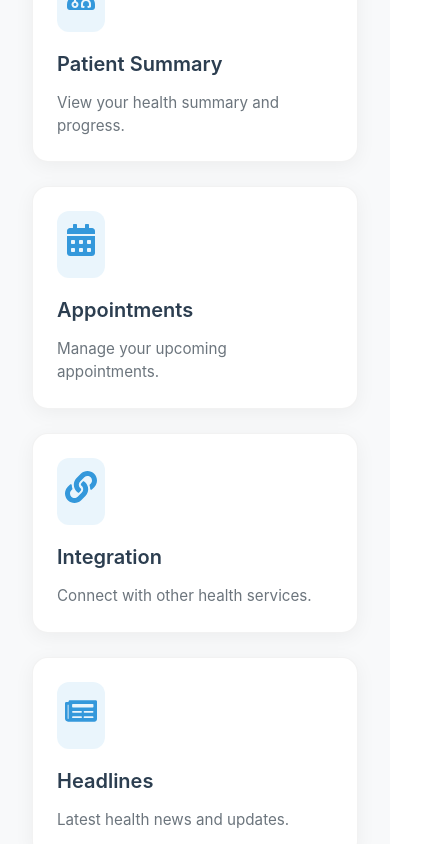
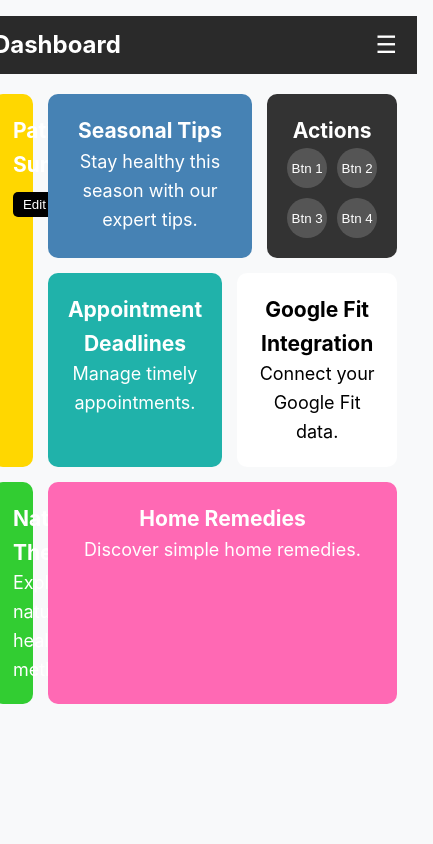
Before and after one commit to ishubhgupta/Arogyam, a React (Vite) app in the folder frontend/: page /dashboard in a window 390 px wide. Shown: the top 844 px of the page, 433 px wide, since content can reach past the window. Built offline with nearby package versions, Linux system fonts and the light colour scheme.

Commit message:
refactor Dashboard layout and styles for improved organization and responsiveness; add sidebar and grid structure

```diff
--- a/frontend/src/pages/Dashboard.css
+++ b/frontend/src/pages/Dashboard.css
@@ -85,3 +85,228 @@
     grid-template-columns: 1fr;
   }
 }
+
+/* General Page Styles */
+body {
+  font-family: Arial, sans-serif;
+  background-color: #121212;
+  color: white;
+  margin: 0;
+  padding: 0;
+}
+
+/* Sidebar */
+.sidebar {
+  display: flex;
+  justify-content: space-between;
+  align-items: center;
+  padding: 10px 20px;
+  background-color: #2a2a2a;
+}
+
+/* Menu Button */
+.menu-btn {
+  background: none;
+  border: none;
+  font-size: 24px;
+  color: white;
+  cursor: pointer;
+}
+
+/* Updated Grid Layout to 6 columns and 3 rows */
+.grid-container {
+  display: grid;
+  grid-template-columns: repeat(6, 1fr);
+  grid-template-rows: repeat(3, auto);
+  grid-gap: 15px;
+  padding: 20px;
+}
+
+/* Utility: Span two columns */
+.span2 {
+  grid-column: span 2;
+}
+
+/* Card Styles */
+.card {
+  background-color: #333;
+  padding: 20px;
+  border-radius: 10px;
+  text-align: center;
+  font-size: 18px;
+  position: relative;
+}
+
+/* Patient Summary: cells 1,2,7,8 */
+.patient {
+  grid-column: 1 / span 2;
+  grid-row: 1 / span 2;
+}
+
+/* Seasonal Tips: cells 3,4,5 */
+.seasonal {
+  grid-column: 3 / span 3;
+  grid-row: 1;
+}
+
+/* Actions: cell 6 */
+.action {
+  grid-column: 6;
+  grid-row: 1;
+}
+
+/* Appointment Deadlines: cell 9 */
+.appointment {
+  grid-column: 3;
+  grid-row: 2;
+}
+
+/* Google Fit Integration: cells 10,11,12 */
+.google {
+  grid-column: 4 / span 3;
+  grid-row: 2;
+}
+
+/* Natural Therapy: cells 13,14 */
+.natural {
+  grid-column: 1 / span 2;
+  grid-row: 3;
+}
+
+/* Home Remedies: cells 15,16,17,18 */
+.home {
+  grid-column: 3 / span 4;
+  grid-row: 3;
+}
+
+/* New rule: Patient Summary spanning two rows */
+.double {
+  grid-row: span 2;
+}
+
+/* Remove composite card styles if not needed */
+/* .composite { ... } */
+/* .composite-left { ... } */
+/* .composite-right { ... } */
+
+/* Actions Card: Button Grid in 2x2 layout with circular buttons */
+.actions .button-grid {
+  display: grid;
+  grid-template-columns: repeat(2, 1fr);
+  gap: 10px;
+}
+.actions .button-grid button {
+  width: 40px;
+  height: 40px;
+  padding: 0;
+  border-radius: 50% !important;
+  background-color: #555;
+  color: #fff;
+  border: none;
+  display: flex;
+  align-items: center;
+  justify-content: center;
+  cursor: pointer;
+}
+.actions .button-grid button:hover {
+  background-color: #777;
+}
+
+/* Utility: Span two columns with higher specificity */
+.grid-container .span2 {
+  grid-column: span 2 !important;
+}
+
+/* Composite Card: split into 75% (left) and 25% (right) with higher specificity */
+/* .grid-container .composite {
+  display: flex;
+  flex-direction: row;
+}
+.grid-container .composite > .composite-left {
+  flex: 3;
+  padding: 10px;
+  border-right: 1px solid rgba(255, 255, 255, 0.3);
+  text-align: left;
+}
+.grid-container .composite > .composite-right {
+  flex: 1;
+  padding: 10px;
+} */
+
+/* Updated action grid buttons to be circular */
+/* .grid-container .composite > .composite-right .button-grid button {
+  width: 40px;
+  height: 40px;
+  padding: 0;
+  border-radius: 50% !important;
+  background-color: #555;
+  color: #fff;
+  border: none;
+  display: flex;
+  align-items: center;
+  justify-content: center;
+  cursor: pointer;
+}
+.grid-container .composite > .composite-right .button-grid button:hover {
+  background-color: #777;
+} */
+
+/* Color Variations */
+.yellow { background-color: #FFD700; }
+.blue   { background-color: #4682B4; }
+.red    { background-color: #FF6347; }
+.white  { background-color: #FFFFFF; color: black; }
+.green  { background-color: #32CD32; }
+.teal   { background-color: #20B2AA; }
+.pink   { background-color: #FF69B4; }
+
+/* Fullspan for Home Remedies Card */
+.fullspan {
+  grid-column: span 2;
+}
+
+/* Buttons Card Grid */
+.buttons-card .button-grid {
+  display: grid;
+  grid-template-columns: repeat(2, 1fr);
+  gap: 10px;
+}
+.buttons-card .button-grid button {
+  padding: 10px;
+  border: none;
+  border-radius: 5px;
+  background-color: #555;
+  color: #fff;
+  cursor: pointer;
+}
+.buttons-card .button-grid button:hover {
+  background-color: #777;
+}
+
+/* Icons */
+.icon {
+  font-size: 30px;
+  margin-top: 10px;
+}
+
+/* Edit Button */
+.edit-btn {
+  background-color: #000;
+  color: white;
+  border: none;
+  padding: 5px 10px;
+  border-radius: 5px;
+  margin-top: 10px;
+  cursor: pointer;
+}
+
+.edit-btn:hover {
+  background-color: #444;
+}
+
+/* Responsive Design */
+@media (max-width: 768px) {
+  .grid-container {
+    grid-template-columns: 1fr;
+  }
+}
--- a/frontend/src/pages/Dashboard.jsx
+++ b/frontend/src/pages/Dashboard.jsx
@@ -1,33 +1,61 @@
 import React from 'react';
-import { FaLeaf, FaUserMd, FaCalendarAlt, FaLink, FaNewspaper, FaSpa, FaHome } from 'react-icons/fa';
 import './Dashboard.css';
 
 const Dashboard = () => {
-  const cards = [
-    { icon: <FaLeaf />, title: "Seasonal Tips", desc: "Stay healthy this season with our expert tips." },
-    { icon: <FaUserMd />, title: "Patient Summary", desc: "View your health summary and progress." },
-    { icon: <FaCalendarAlt />, title: "Appointments", desc: "Manage your upcoming appointments." },
-    { icon: <FaLink />, title: "Integration", desc: "Connect with other health services." },
-    { icon: <FaNewspaper />, title: "Headlines", desc: "Latest health news and updates." },
-    { icon: <FaSpa />, title: "Natural Therapy", desc: "Explore natural remedies and therapies." },
-    { icon: <FaHome />, title: "Home Remedies", desc: "Simple home remedies for common ailments." }
-  ];
-
   return (
     <div className="dashboard">
-      <header className="dashboard-header">
-        <h1>Welcome to Arogyam</h1>
-        <p className="header-subtitle">Your personal health dashboard</p>
-      </header>
+      <div className="sidebar">
+        <h2>Dashboard</h2>
+        <button className="menu-btn">☰</button>
+      </div>
 
-      <div className="dashboard-grid">
-        {cards.map((card, index) => (
-          <div className="dashboard-card" key={index}>
-            <div className="card-icon">{card.icon}</div>
-            <h2>{card.title}</h2>
-            <p>{card.desc}</p>
+      <div className="grid-container">
+        {/* Patient Summary: spans cells 1,2,7,8 */}
+        <div className="card yellow patient">
+          <h3>Patient Summary</h3>
+          <button className="edit-btn">Edit</button>
+        </div>
+
+        {/* Seasonal Tips: occupies cells 3,4,5 */}
+        <div className="card blue seasonal">
+          <h3>Seasonal Tips</h3>
+          <p>Stay healthy this season with our expert tips.</p>
+        </div>
+
+        {/* Actions: occupies cell 6 */}
+        <div className="card actions action">
+          <h3>Actions</h3>
+          <div className="button-grid">
+            <button>Btn 1</button>
+            <button>Btn 2</button>
+            <button>Btn 3</button>
+            <button>Btn 4</button>
           </div>
-        ))}
+        </div>
+
+        {/* Appointment Deadlines: occupies cell 9 */}
+        <div className="card teal appointment">
+          <h3>Appointment Deadlines</h3>
+          <p>Manage timely appointments.</p>
+        </div>
+
+        {/* Google Fit Integration: occupies cells 10,11,12 */}
+        <div className="card white google">
+          <h3>Google Fit Integration</h3>
+          <p>Connect your Google Fit data.</p>
+        </div>
+
+        {/* Natural Therapy: occupies cells 13,14 */}
+        <div className="card green natural">
+          <h3>Natural Therapy</h3>
+          <p>Explore natural healing methods.</p>
+        </div>
+
+        {/* Home Remedies: occupies cells 15,16,17,18 */}
+        <div className="card pink home">
+          <h3>Home Remedies</h3>
+          <p>Discover simple home remedies.</p>
+        </div>
       </div>
     </div>
   );
```
